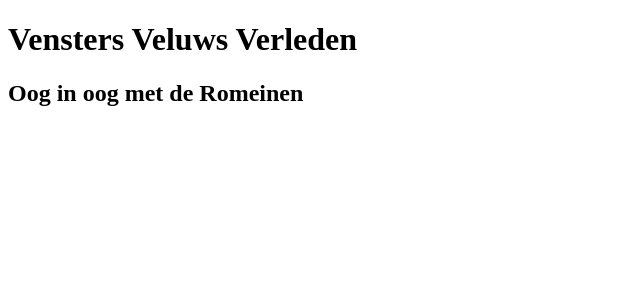
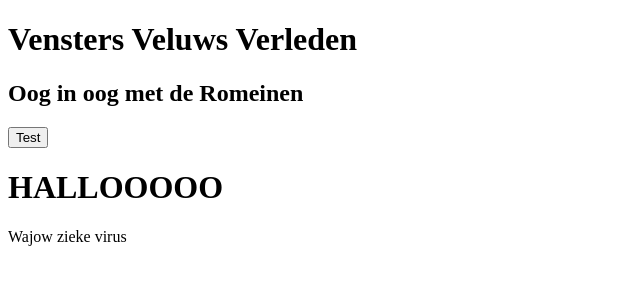
Before and after one commit to JHarmeijer/Project-5-2026-2027, a Next.js app in the folder veluws-verleden/: page / in a window 1280 px wide. Shown: the top 300 px of the page, without its empty margins (0-640 px from the left). Built offline with nearby package versions, Linux system fonts and the light colour scheme.

Commit message:
ja hopelijk werkt dit
jaja

```diff
--- a/veluws-verleden/src/components/HomePage.tsx
+++ b/veluws-verleden/src/components/HomePage.tsx
@@ -1,13 +1,18 @@
+import "./Test";
 export default function HomePage() {
   return (
     <main>
       <h1>Vensters Veluws Verleden</h1>
-
       <div className="grid">
         <div className="card">
           <h2>Oog in oog met de Romeinen</h2>
+          <button id="btn">Test</button>
         </div>
       </div>
+      <div id="test">
+        <h1>HALLOOOOO</h1>
+      </div>
+
     </main>
   );
 }
--- /dev/null
+++ b/veluws-verleden/src/components/Test.jsx
@@ -0,0 +1,24 @@
+const test = document.createElement("div");
+test.id = "testpopup";
+
+const removePopup = () => {
+    const existingPopup = document.getElementById("testpopup");
+    if (existingPopup && existingPopup.parentElement) {
+        existingPopup.parentElement.removeChild(existingPopup);
+    }
+};
+
+removePopup();
+
+const message = document.createElement("p");
+message.textContent = "Wajow zieke virus";
+
+const closeButton = document.createElement("a")
+
+closeButton.onclick = () => {
+    removePopup();
+}
+
+test.appendChild(message)
+test.appendChild(closeButton)
+document.body.appendChild(test)
--- /dev/null
+++ b/veluws-verleden/src/components/css/style.css
@@ -0,0 +1,5 @@
+#test {
+    width: 500px;
+    height: 500px;
+    background-color: lightblue;
+}
```
Also changed, not shown: veluws-verleden/next-env.d.ts.
